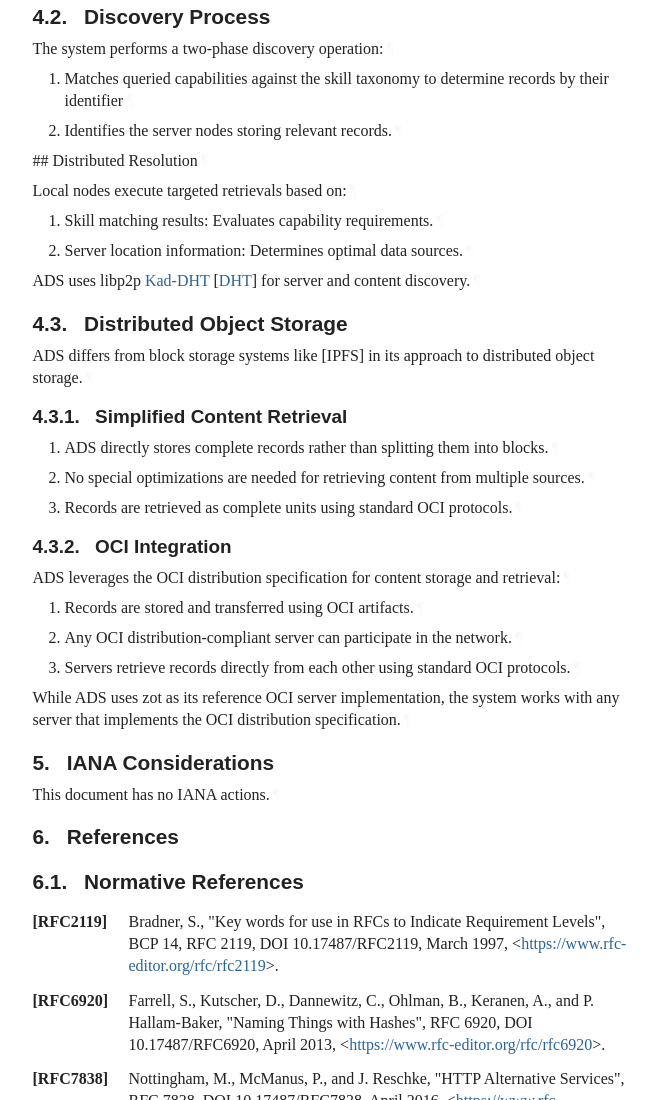
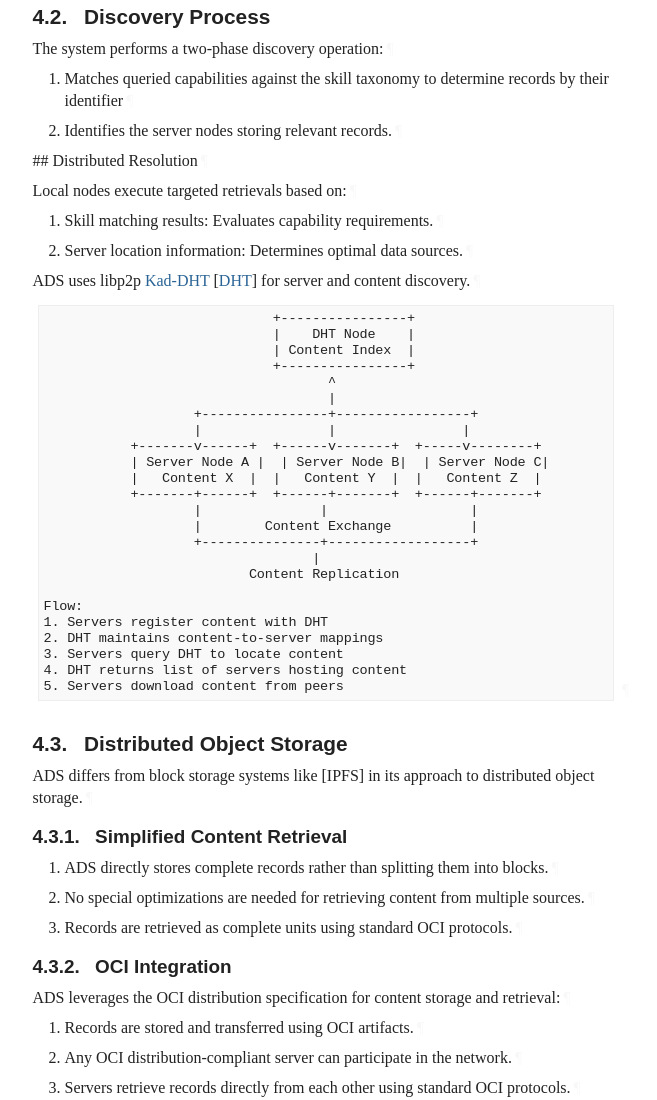
Before and after one commit to agntcy/dir-spec, a plain HTML site: page 75-update-spec/draft-agntcy-ads.html in a window 1280 px wide. Shown: the part 1569-2669 px from the top of the page, without its empty margins (92-749 px from the left). Drawn offline with Linux system fonts and the light colour scheme; a web font is replaced by a local one.

Commit message:
Script updating gh-pages from 9aebd29. [ci skip]

```diff
--- a/75-update-spec/draft-agntcy-ads.html
+++ b/75-update-spec/draft-agntcy-ads.html
@@ -1294,6 +1294,34 @@ by their identifier<a href="#section-4.2-2.1.1" class="pilcrow">¶</a></p>
 </li>
         </ol>
 <p id="section-4.2-6">ADS uses libp2p <span><a href="#DHT" class="internal xref">Kad-DHT</a> [<a href="#DHT" class="cite xref">DHT</a>]</span> for server and content discovery.<a href="#section-4.2-6" class="pilcrow">¶</a></p>
+<div class="alignLeft art-text artwork" id="section-4.2-7">
+<pre>
+                             +----------------+
+                             |    DHT Node    |
+                             | Content Index  |
+                             +----------------+
+                                    ^
+                                    |
+                   +----------------+-----------------+
+                   |                |                |
+           +-------v------+  +------v-------+  +-----v--------+
+           | Server Node A |  | Server Node B|  | Server Node C|
+           |   Content X  |  |   Content Y  |  |   Content Z  |
+           +-------+------+  +------+-------+  +------+-------+
+                   |               |                  |
+                   |        Content Exchange          |
+                   +---------------+------------------+
+                                  |
+                          Content Replication
+
+Flow:
+1. Servers register content with DHT
+2. DHT maintains content-to-server mappings
+3. Servers query DHT to locate content
+4. DHT returns list of servers hosting content
+5. Servers download content from peers
+</pre><a href="#section-4.2-7" class="pilcrow">¶</a>
+</div>
 </section>
 </div>
 <div id="distributed-object-storage">
```
Also changed, not shown: 75-update-spec/draft-agntcy-ads.txt.
